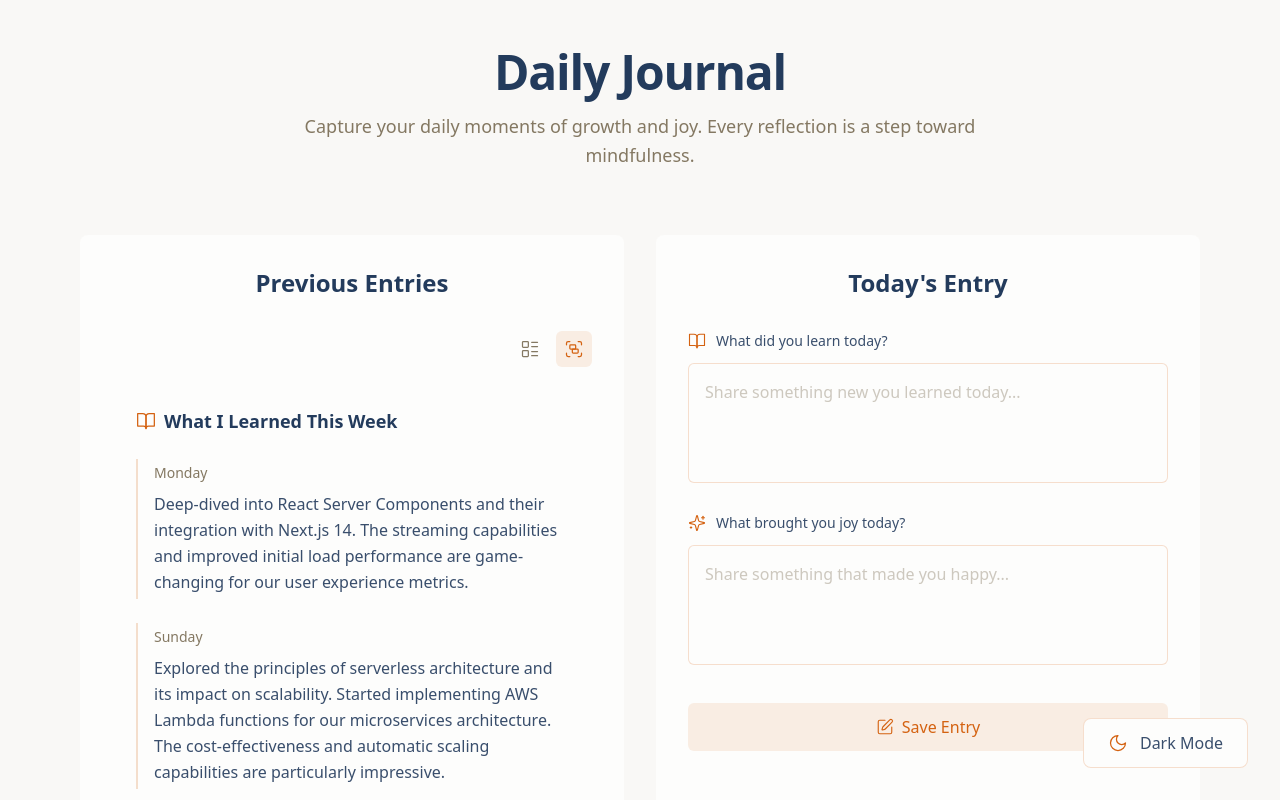
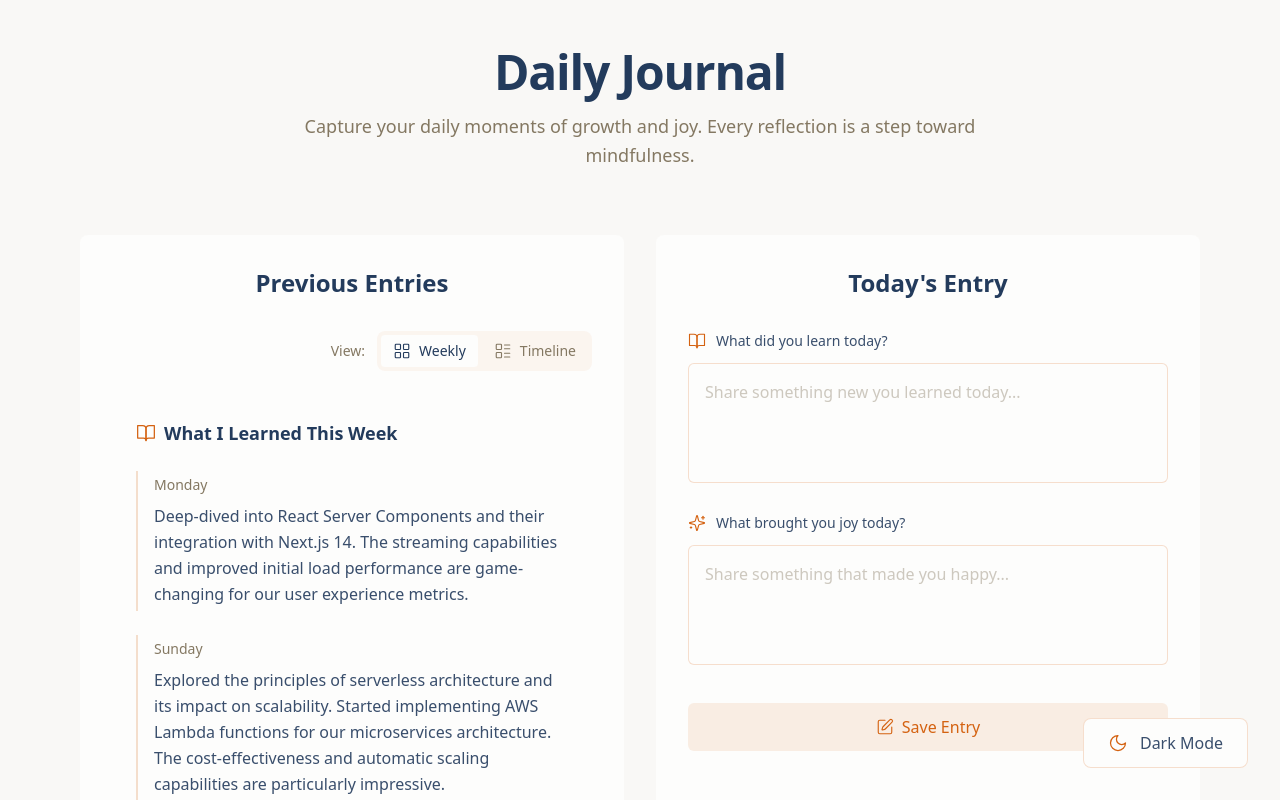
Before and after one commit to morhendos/quick-journal-app, a Next.js app: page / in a window 1280 px wide. Shown: the top 800 px of the page. Built offline with nearby package versions, Linux system fonts and the light colour scheme.

Commit message:
feat: enhance ViewToggle with better UX and default weekly view emphasis

```diff
--- a/src/components/ViewToggle.tsx
+++ b/src/components/ViewToggle.tsx
@@ -1,4 +1,4 @@
-import { LayoutList, Group } from 'lucide-react';
+import { LayoutList, LayoutGrid } from 'lucide-react';
 
 type ViewToggleProps = {
   view: 'chronological' | 'weekly';
@@ -7,21 +7,36 @@ type ViewToggleProps = {
 
 export function ViewToggle({ view, onViewChange }: ViewToggleProps) {
   return (
-    <div className="flex gap-2 mb-4 justify-end">
-      <button
-        onClick={() => onViewChange('chronological')}
-        className={`p-2 rounded-md transition-all duration-200 ${view === 'chronological' ? 'bg-accent/10 text-accent' : 'text-muted hover:text-ink'}`}
-        title="Chronological View"
-      >
-        <LayoutList size={20} strokeWidth={1.5} />
-      </button>
-      <button
-        onClick={() => onViewChange('weekly')}
-        className={`p-2 rounded-md transition-all duration-200 ${view === 'weekly' ? 'bg-accent/10 text-accent' : 'text-muted hover:text-ink'}`}
-        title="Weekly Grouped View"
-      >
-        <Group size={20} strokeWidth={1.5} />
-      </button>
+    <div className="flex items-center justify-end gap-1 mb-6">
+      <span className="text-sm text-muted mr-2">View:</span>
+      <div className="bg-accent/5 rounded-lg p-1 flex gap-1">
+        <button
+          onClick={() => onViewChange('weekly')}
+          className={`
+            px-3 py-1.5 rounded flex items-center gap-2 transition-all duration-200
+            ${view === 'weekly'
+              ? 'bg-paper text-ink journal-shadow'
+              : 'text-muted hover:text-ink'}
+          `}
+          title="Weekly Grouped View"
+        >
+          <LayoutGrid size={18} strokeWidth={1.5} />
+          <span className="text-sm">Weekly</span>
+        </button>
+        <button
+          onClick={() => onViewChange('chronological')}
+          className={`
+            px-3 py-1.5 rounded flex items-center gap-2 transition-all duration-200
+            ${view === 'chronological'
+              ? 'bg-paper text-ink journal-shadow'
+              : 'text-muted hover:text-ink'}
+          `}
+          title="Chronological View"
+        >
+          <LayoutList size={18} strokeWidth={1.5} />
+          <span className="text-sm">Timeline</span>
+        </button>
+      </div>
     </div>
   );
 }
```
